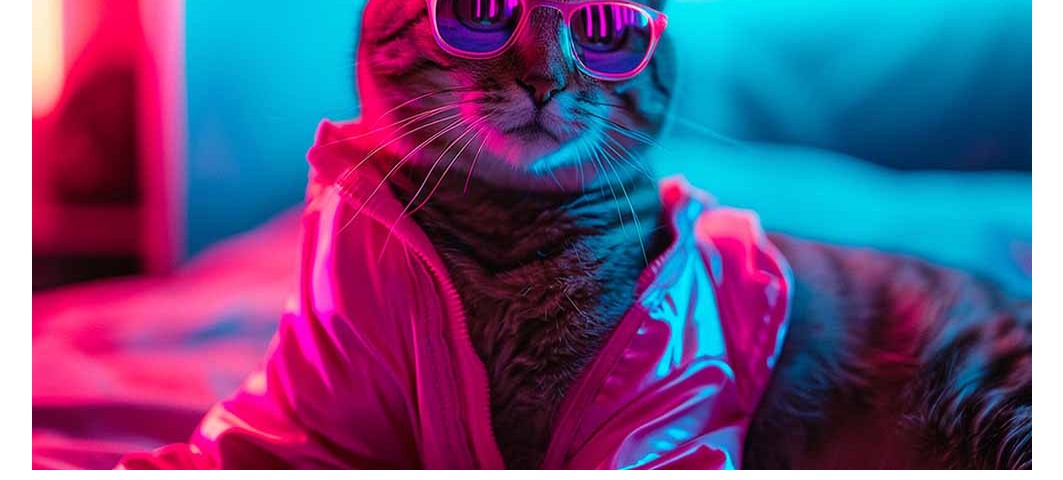
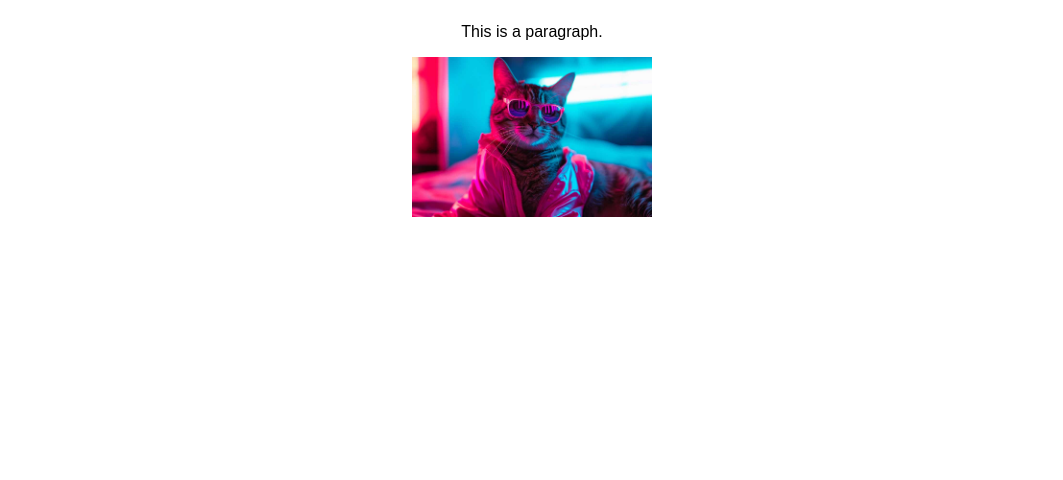
Before and after one commit to labait/web2-20262027-site4, a plain HTML site: page index.html in a window 1280 px wide. Shown: the part 336-816 px from the top of the page, without its empty margins (116-1179 px from the left). Drawn offline with Linux system fonts and the light colour scheme.

Commit message:
Update image styling to set width

```diff
--- a/index.html
+++ b/index.html
@@ -20,6 +20,9 @@
         h1{
             color:red;
         }
+        img{
+            width: 30vh;
+        }
     </style>
 </head>
 <body>
```
